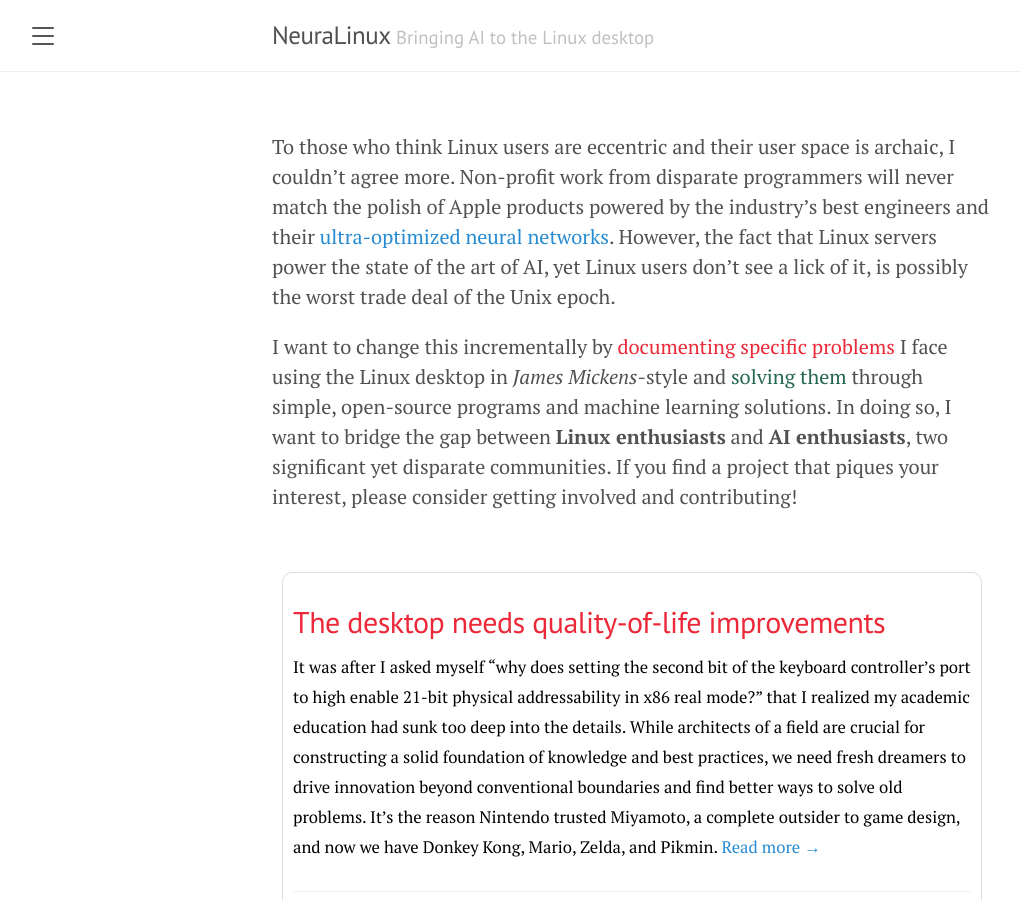
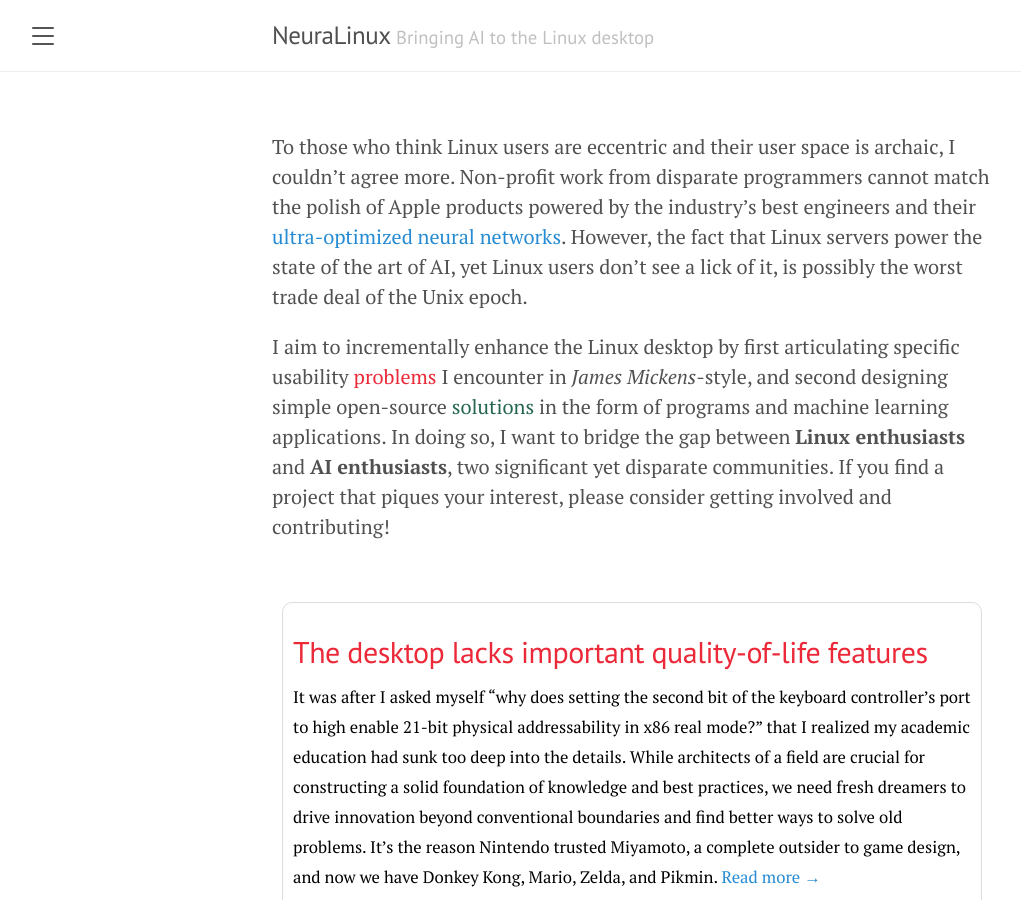
Before and after one commit to chinarjoshi/chinarjoshi.github.io, a Jekyll site: the page built from index.html, in a window 1280 px wide and 900 px high. Shown: the whole window, without its empty margins (8-1029 px from the left). Built offline with Jekyll 4.4.1, drawn with Linux system fonts in a browser that asks for light colours; the list of posts is cut into pages by our own code; some of the changed text lies outside the part shown.

Commit message:
Improve titles

```diff
--- a/_posts/desktop/2023-01-01-desktop.md
+++ b/_posts/desktop/2023-01-01-desktop.md
@@ -1,6 +1,6 @@
 ---
 layout: post
-title: The desktop needs quality-of-life improvements
+title: The desktop lacks important quality-of-life features
 permalink: /desktop/
 category: desktop
 type: problem
--- a/index.html
+++ b/index.html
@@ -8,12 +8,11 @@ title: Home
 
 <div class="intro">
   <p>
-  To those who think Linux users are eccentric and their user space is archaic, I couldn’t agree more. Non-profit work from disparate programmers will never match the polish of Apple products powered by the industry’s best engineers and their <a href="https://github.com/hollance/neural-engine">ultra-optimized neural networks</a>. However, the fact that Linux servers power the state of the art of AI, yet Linux users don’t see a lick of it, is possibly the worst trade deal of the Unix epoch.
+  To those who think Linux users are eccentric and their user space is archaic, I couldn’t agree more. Non-profit work from disparate programmers cannot match the polish of Apple products powered by the industry’s best engineers and their <a href="https://github.com/hollance/neural-engine">ultra-optimized neural networks</a>. However, the fact that Linux servers power the state of the art of AI, yet Linux users don’t see a lick of it, is possibly the worst trade deal of the Unix epoch.
   </p>
 
   <p>
-  I want to change this incrementally by <span style="color: #eb2939;">documenting specific problems</span> I face using the Linux desktop in <i>James Mickens</i>-style and <span style="color: #256650;">solving them</span> through simple, open-source programs and machine learning solutions. In doing so, I want to bridge the gap between <b>Linux enthusiasts</b> and <b>AI enthusiasts</b>, two significant yet disparate communities. If you find a project that piques your interest, please consider getting involved and contributing!
-  </p>
+  I aim to incrementally enhance the Linux desktop by first articulating specific usability <span style="color: #eb2939;">problems</span> I encounter in <i>James Mickens</i>-style, and second designing simple open-source <span style="color: #256650;">solutions</span> in the form of programs and machine learning applications. In doing so, I want to bridge the gap between <b>Linux enthusiasts</b> and <b>AI enthusiasts</b>, two significant yet disparate communities. If you find a project that piques your interest, please consider getting involved and contributing!</p>
 </div>
 <br>
 
```
Also changed, not shown: _posts/packages/2023-01-01-packages.md (+1 -1 lines), _posts/shells/2023-01-01-shells.md (+1 -1 lines).
